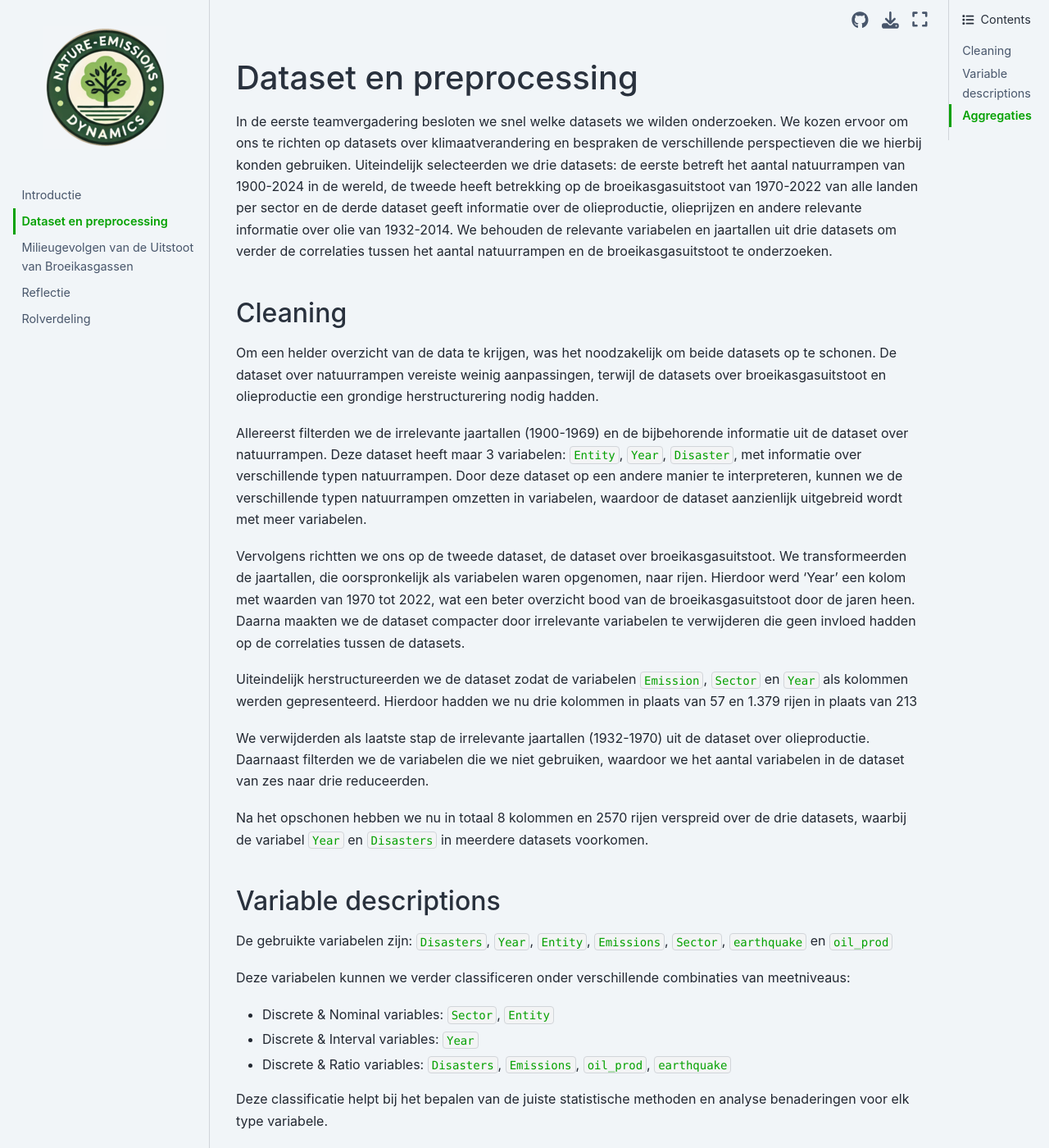
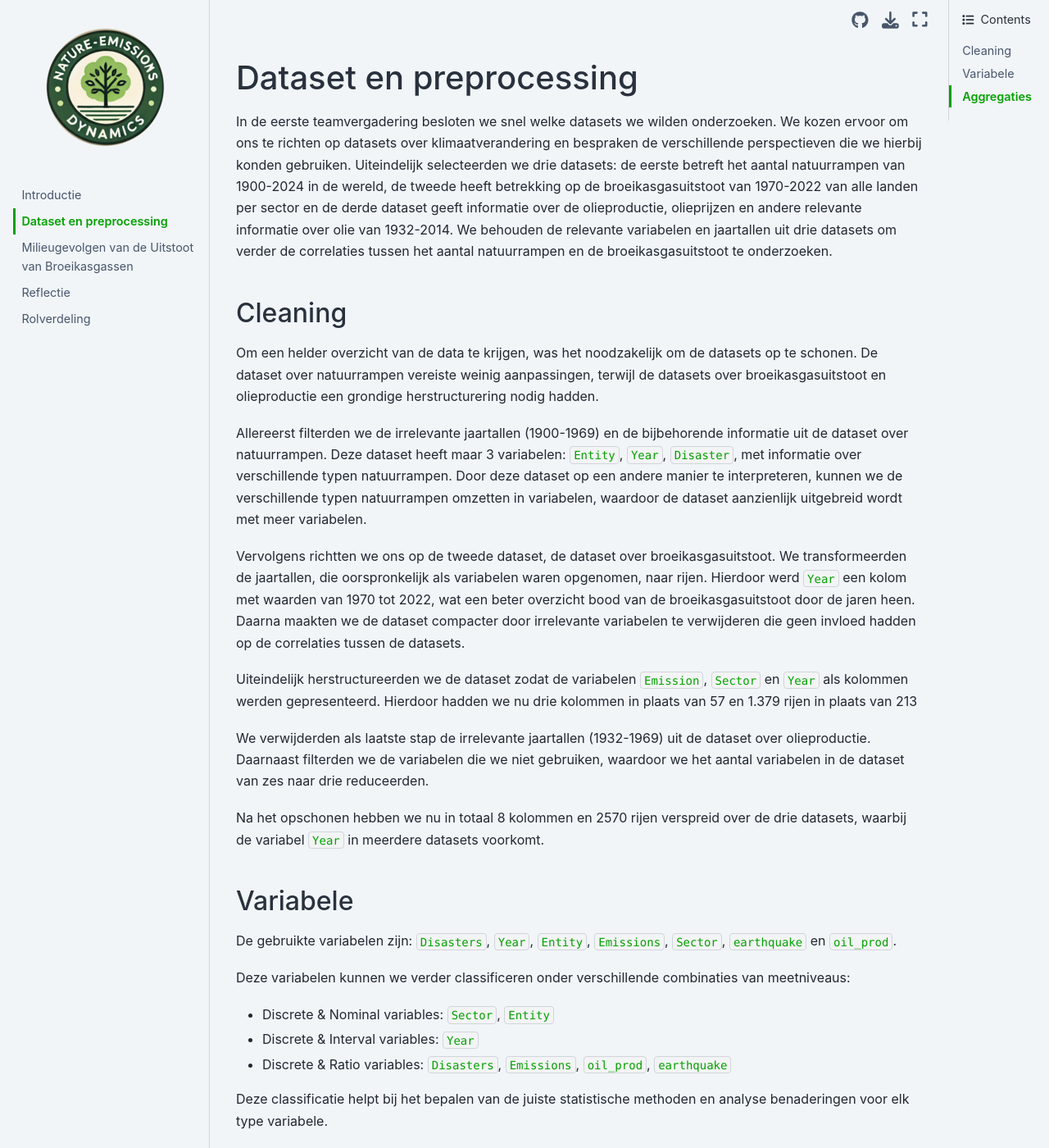
Before and after one commit to Elijah-1/IF-project, a Jupyter Book: the page built from docs/dataset_en_preprocessing.md, in a window 1280 px wide and 1400 px high. Shown: the whole window at 82% size. Built offline with Jupyter Book 1.0.4 settings and Sphinx 7.4.7 and the Sphinx Book theme 1.1.4, drawn with Linux system fonts in a browser that asks for light colours; comment, search, counter and statistics services are not loaded.

Commit message:
small changes text and update dataset

```diff
--- a/docs/dataset_en_preprocessing.md
+++ b/docs/dataset_en_preprocessing.md
@@ -4,21 +4,21 @@
 
 ### Cleaning
 
-Om een helder overzicht van de data te krijgen, was het noodzakelijk om beide datasets op te schonen. De dataset over natuurrampen vereiste weinig aanpassingen, terwijl de datasets over broeikasgasuitstoot en olieproductie een grondige herstructurering nodig hadden.
+Om een helder overzicht van de data te krijgen, was het noodzakelijk om de datasets op te schonen. De dataset over natuurrampen vereiste weinig aanpassingen, terwijl de datasets over broeikasgasuitstoot en olieproductie een grondige herstructurering nodig hadden.
 
 Allereerst filterden we de irrelevante jaartallen (1900-1969) en de bijbehorende informatie uit de dataset over natuurrampen. Deze dataset heeft maar 3 variabelen: `Entity`, `Year`, `Disaster`, met informatie over verschillende typen natuurrampen. Door deze dataset op een andere manier te interpreteren, kunnen we de verschillende typen natuurrampen omzetten in variabelen, waardoor de dataset aanzienlijk uitgebreid wordt met meer variabelen.
 
-Vervolgens richtten we ons op de tweede dataset, de dataset over broeikasgasuitstoot. We transformeerden de jaartallen, die oorspronkelijk als variabelen waren opgenomen, naar rijen. Hierdoor werd 'Year' een kolom met waarden van 1970 tot 2022, wat een beter overzicht bood van de broeikasgasuitstoot door de jaren heen. Daarna maakten we de dataset compacter door irrelevante variabelen te verwijderen die geen invloed hadden op de correlaties tussen de datasets.
+Vervolgens richtten we ons op de tweede dataset, de dataset over broeikasgasuitstoot. We transformeerden de jaartallen, die oorspronkelijk als variabelen waren opgenomen, naar rijen. Hierdoor werd `Year` een kolom met waarden van 1970 tot 2022, wat een beter overzicht bood van de broeikasgasuitstoot door de jaren heen. Daarna maakten we de dataset compacter door irrelevante variabelen te verwijderen die geen invloed hadden op de correlaties tussen de datasets.
 
 Uiteindelijk herstructureerden we de dataset zodat de variabelen `Emission`, `Sector` en `Year` als kolommen werden gepresenteerd. Hierdoor hadden we nu drie kolommen in plaats van 57 en 1.379 rijen in plaats van 213
 
-We verwijderden als laatste stap de irrelevante jaartallen (1932-1970) uit de dataset over olieproductie. Daarnaast filterden we de variabelen die we niet gebruiken, waardoor we het aantal variabelen in de dataset van zes naar drie reduceerden.
+We verwijderden als laatste stap de irrelevante jaartallen (1932-1969) uit de dataset over olieproductie. Daarnaast filterden we de variabelen die we niet gebruiken, waardoor we het aantal variabelen in de dataset van zes naar drie reduceerden.
 
-Na het opschonen hebben we nu in totaal 8 kolommen en 2570 rijen verspreid over de drie datasets, waarbij de variabel `Year` en `Disasters` in meerdere datasets voorkomen.
+Na het opschonen hebben we nu in totaal 8 kolommen en 2570 rijen verspreid over de drie datasets, waarbij de variabel `Year` in meerdere datasets voorkomt.
 
-### Variable descriptions
+### Variabele
 
-De gebruikte variabelen zijn: `Disasters`, `Year`, `Entity`, `Emissions`, `Sector`, `earthquake` en `oil_prod`
+De gebruikte variabelen zijn: `Disasters`, `Year`, `Entity`, `Emissions`, `Sector`, `earthquake` en `oil_prod`.
 
 Deze variabelen kunnen we verder classificeren onder verschillende combinaties van meetniveaus:
 
```
Also changed, not shown: docs/introductie.md (+1 -1 lines), 10 other files.
